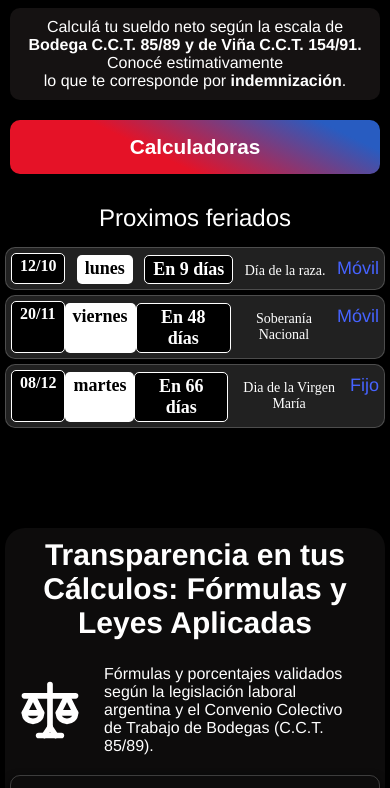
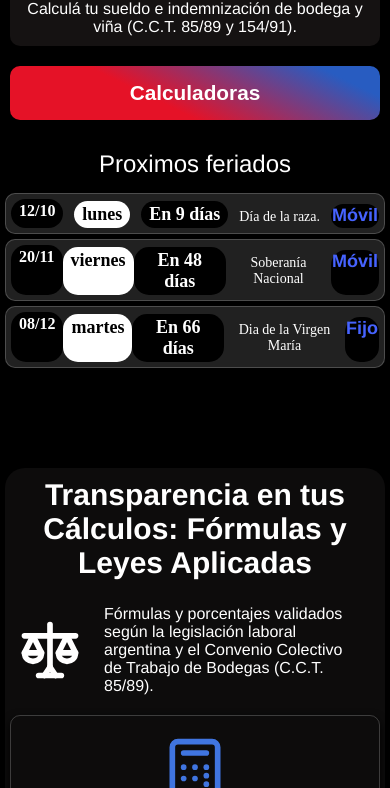
Before and after one commit to alex2unde/calc-mi-salario, a website: page index.html in a window 390 px wide. Shown: the part 312-1100 px from the top of the page. Drawn offline with nearby package versions, Linux system fonts and the light colour scheme.

Commit message:
estilos de feriados y h1 escritorio.

```diff
--- a/css/Estylos.css
+++ b/css/Estylos.css
@@ -258,7 +258,7 @@ body {
     rgba(40, 92, 193, 1) 87%
   );
   border-radius: 10px;
-  width: 30%;
+  width: 40%;
   cursor: pointer;
 
   transition:
@@ -520,9 +520,8 @@ body {
   background: #000000;
   color: white;
   padding: 3px 8px;
-  border-radius: 5px;
+  border-radius: 15px;
   font-weight: bold;
-  border: 1px solid #ffffff;
 }
 
 .feriado-nombre {
@@ -543,7 +542,7 @@ body {
   font-size: 18px;
   color: rgb(0, 0, 0);
   font-weight: bold;
-  border-radius: 5px;
+  border-radius: 15px;
   padding: 3px 8px;
   background: rgb(255, 255, 255);
   margin-top: 2px;
@@ -554,12 +553,11 @@ body {
   font-size: 18px;
   color: rgb(255, 255, 255);
   font-weight: bold;
-  border-radius: 5px;
+  border-radius: 15px;
   padding: 3px 8px;
   background: #000000;
   margin-top: 2px;
   margin-bottom: 0px;
-  border: 1px solid #ffffff;
 }
 
 /*estilo del h1*/
@@ -581,6 +579,9 @@ body {
 
   padding: 5px;
   margin-top: -20px;
+}
+.parrafoSec1 p {
+  font-weight: bold;
 }
 
 .div-btns-calculadoras {
@@ -2449,10 +2450,13 @@ summary ::hover {
   }
   .feriado-tipo {
     font-size: 18px;
+    font-weight: bold;
     color: var(--feriado-tipo);
     margin-top: 5px;
     text-align: center;
-    border-color: #000000;
+    background-color: black;
+    border-radius: 15px;
+    padding: 1px;
   }
   .tarjeta-feriado {
     display: flex;
--- a/index.html
+++ b/index.html
@@ -341,14 +341,15 @@
     <!-- Titulo h1 seccion bienvenida -->
     <main class="sec1">
       <div class="div2-seccion1">
-        <h1 class="h1-home">Calculadora de indemnización y salario</h1>
-        <br />
+        <h1 class="h1-home">
+          Calculadora de <br />
+          indemnización y <br />
+          salario
+        </h1>
 
         <p class="parrafoSec1">
-          Calculá tu sueldo neto según la escala de<br />
-          <strong>Bodega C.C.T. 85/89 y de Viña C.C.T. 154/91. </strong>Conocé
-          estimativamente <br />
-          lo que te corresponde por <strong>indemnización</strong>.
+          Calculá tu sueldo e indemnización de <span>bodega</span> y
+          <span>viña</span> (C.C.T. 85/89 y 154/91).
         </p>
 
         <div class="div-btns-calculadoras">
@@ -443,6 +444,8 @@
         <div id="contenedor-feriados"></div>
       </div>
     </main>
+
+    <div class="div-publicidad"></div>
 
     <section class="seccion-informativa-legal" id="informacion">
       <h2 class="h2-informacion">
```
